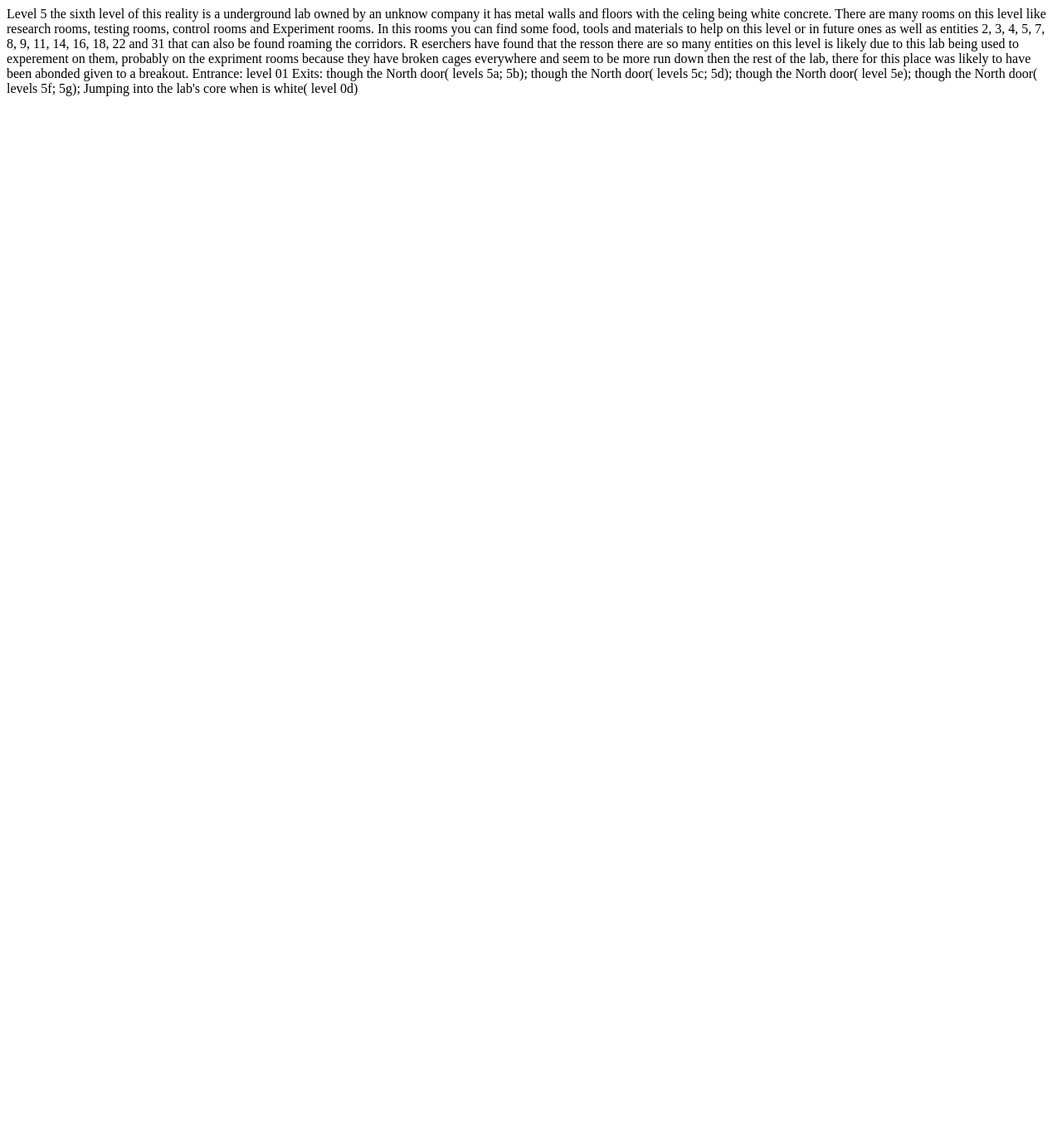
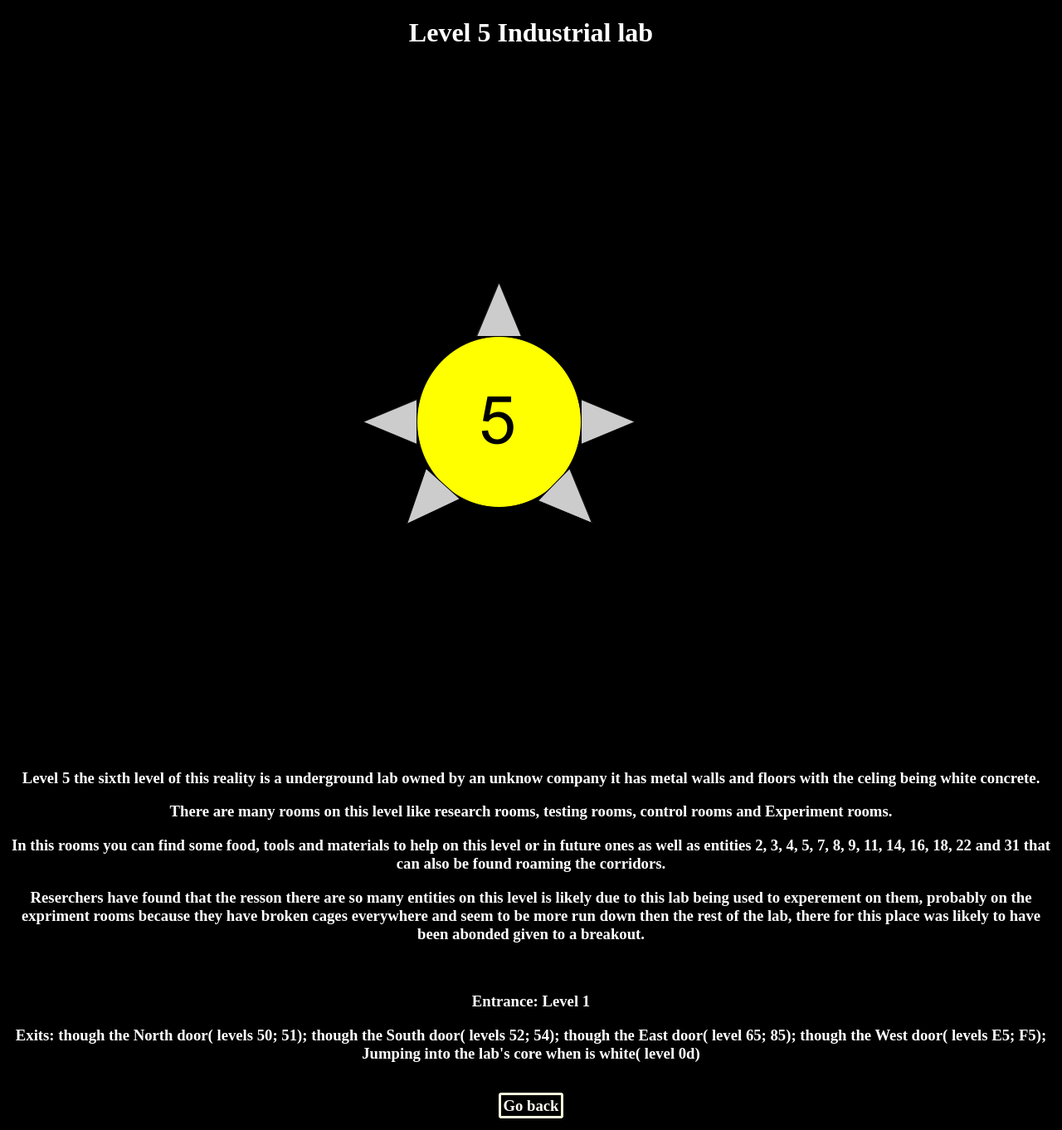
Before and after one commit to Mary-Morgan-50/Project-1001000, a plain HTML site: page level_5.html in a window 1280 px wide. Shown: the whole page at 83% size. Before the commit the page ends 800 px from the top, so only its background shows below. Drawn offline with Linux system fonts and the light colour scheme.

Commit message:
Update level_5.html
Very Industrial...

```diff
--- a/level_5.html
+++ b/level_5.html
@@ -1,8 +1,30 @@
-Level 5 the sixth level of this reality is a underground lab owned by an unknow company it has metal walls and floors with the celing being white concrete.
-There are many rooms on this level like research rooms, testing rooms, control rooms and Experiment rooms.
-In this rooms you can find some food, tools and materials to help on this level or in future ones as well as entities 2, 3, 4, 5, 7, 8, 9, 11, 14, 16, 18, 22 and 31 that can also be found roaming the corridors. R
-eserchers have found that the resson there are so many entities on this level is likely due to this lab being used to experement on them, probably on the expriment rooms because they have broken cages everywhere and seem to be more run down then the rest of the lab, there for this place was likely to have been abonded given to a breakout.
+<!DOCTYPE html>
+<html>
+  <head>
+    <title>Level 5</title>
+ <link rel="stylesheet" href="style.css">
+  </head>
+  <body>
+    <h1>Level 5 Industrial lab</h1>
+    <div style="text-align: center"/>
+    <div class="tooltip">Class 5
+      <span class="tooltiptext"><ul><li>Unsafe;</li><li>Stable;</li><li> Lots of Entities</li></ul></span>
+    </div>
+    <img class="Cla" src="C-5.png" alt="Class 5">
+    <br><h3><p>Level 5 the sixth level of this reality is a underground lab owned by an unknow company it has metal walls and floors with the celing being white concrete.  </p>
+    <p>There are many rooms on this level like research rooms, testing rooms, control rooms and Experiment rooms.  </p>
+    <p>In this rooms you can find some food, tools and materials to help on this level or in future ones as well as entities 2, 3, 4, 5, 7, 8, 9, 11, 14, 16, 18, 22 and 31 that can also be found roaming the corridors. </p>
+    <p>Reserchers have found that the resson there are so many entities on this level is likely due to this lab being used to experement on them, probably on the expriment rooms because they have broken cages everywhere and seem to be more run down then the rest of the lab, there for this place was likely to have been abonded given to a breakout.</p>
 
-Entrance: level 01
+    <br><p> Entrance: Level 1</p>
 
-Exits: though the North door( levels 5a; 5b); though the North door( levels 5c; 5d); though the North door( level 5e); though the North door( levels 5f; 5g); Jumping into the lab's core when is white( level 0d)
+    <p>Exits: though the North door( levels 50; 51); though the South door( levels 52; 54); though the East door( level 65; 85); though the West door( levels E5; F5); Jumping into the lab's core when is white( level 0d)
+    </p>
+
+
+
+    <div style="text-align: center"/>
+    <br> <a href="levels.html"> Go back </a></h3>
+
+  </body>
+</html>
```
